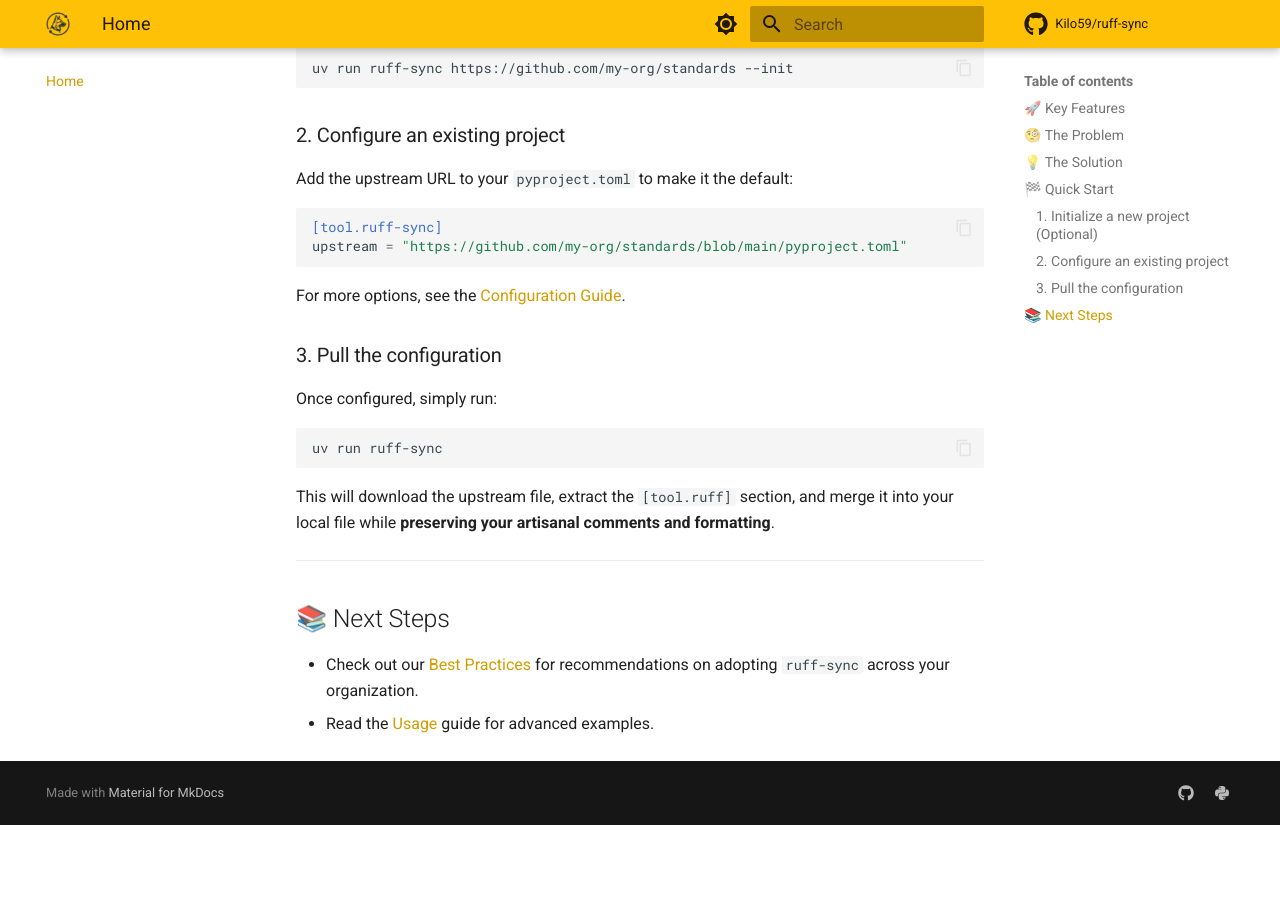
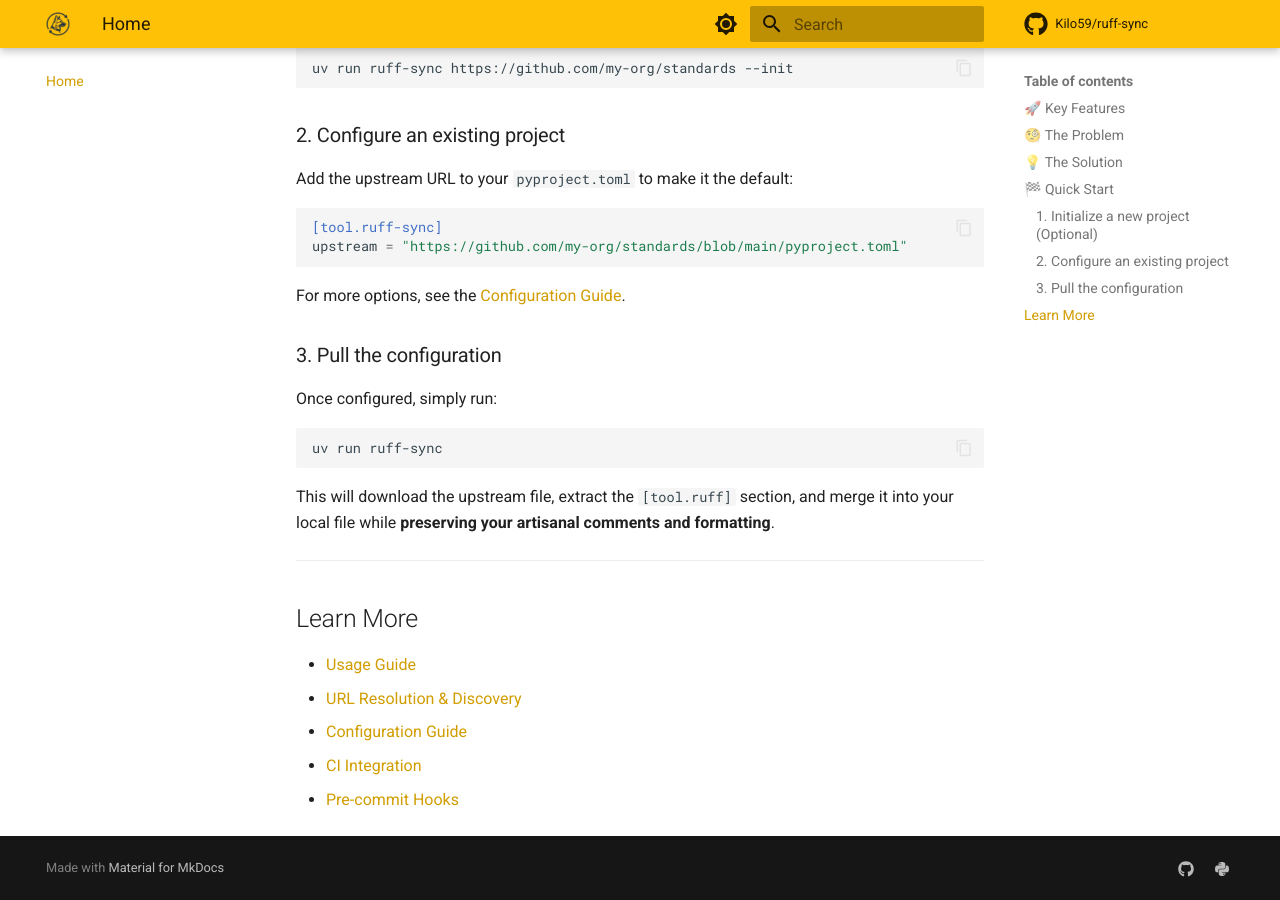
Before and after one commit to Kilo59/ruff-sync, an MkDocs documentation site: the page built from docs/index.md, in a window 1280 px wide and 900 px high, scrolled down 1785 px. Built offline with MkDocs 1.6.1 and Material for MkDocs 9.7.7, drawn with Linux system fonts in a browser that asks for light colours; comment, search, counter and statistics services are not loaded; before the commit the page ends 2610 px from its top, so only the background shows below that.

Commit message:
url resolution

```diff
--- a/docs/index.md
+++ b/docs/index.md
@@ -73,7 +73,10 @@ This will download the upstream file, extract the `[tool.ruff]` section, and mer
 
 ---
 
-## 📚 Next Steps
+## Learn More
 
-- Check out our [Best Practices](best-practices.md) for recommendations on adopting `ruff-sync` across your organization.
-- Read the [Usage](usage.md) guide for advanced examples.
+- [Usage Guide](usage.md)
+- [URL Resolution & Discovery](url-resolution.md)
+- [Configuration Guide](configuration.md)
+- [CI Integration](ci-integration.md)
+- [Pre-commit Hooks](pre-commit.md)
--- a/mkdocs.yml
+++ b/mkdocs.yml
@@ -109,6 +109,7 @@ nav:
   - Installation: installation.md
   - Usage:
       - Usage: usage.md
+      - URL Resolution: url-resolution.md
       - Configuration: configuration.md
       - Best Practices: best-practices.md
       - Pre-commit: pre-commit.md
```
Also changed, not shown: docs/url-resolution.md (added, +70 -0 lines), docs/usage.md (+1 -1 lines).
